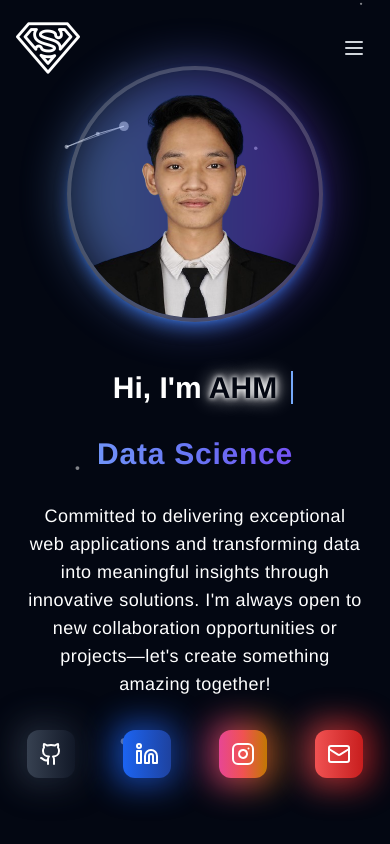
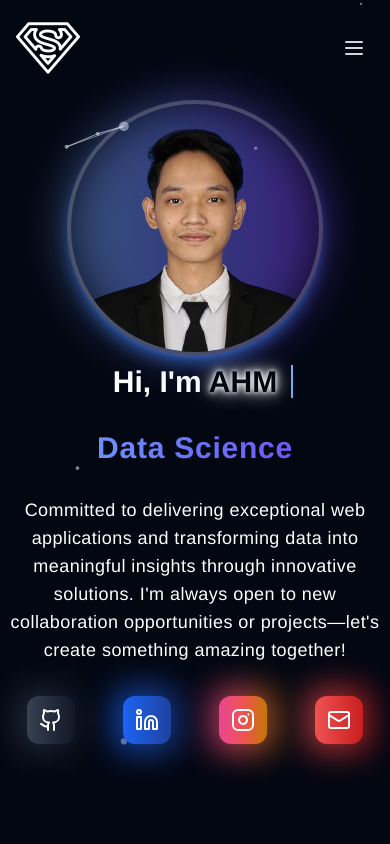
Before and after one commit to ahmadseloabadi/PORTOFOLIO-SELO, a React (Vite) app: page / in a window 390 px wide. Shown: the top 844 px of the page. Built offline with nearby package versions, Linux system fonts and the light colour scheme.

Commit message:
fix tagline

```diff
--- a/src/components/Hero.tsx
+++ b/src/components/Hero.tsx
@@ -115,15 +115,14 @@ const Hero = () => {
     >
       <ParticlesBackground />
       <div className="absolute max-w-6xl w-full mx-auto">
-        <div className="flex flex-col lg:flex-row items-center gap-12 lg:gap-20">
+        <div className="flex flex-col lg:flex-row items-center gap-2 lg:gap-20">
           {/* Enhanced Profile Section */}
-
           <div className="relative w-64 h-64 md:w-72 md:h-72 animate-float">
             <div
               className={`absolute inset-0 rounded-full opacity-20 blur-xl animate-pulse bg-gradient-to-r ${professions[currentProfession].gradient}`}
             ></div>
             <div
-              className={`relative w-full h-full rounded-full overflow-hidden border-4 border-opacity-50 transform hover:scale-105 transition-transform duration-300 ${professions[currentProfession].shadowColor} shadow-lg border-white/20`}
+              className={`relative w-64 h-64 rounded-full overflow-hidden border-4 border-opacity-50 transform hover:scale-105 transition-transform duration-300 ${professions[currentProfession].shadowColor} shadow-lg border-white/20`}
             >
               <img
                 src="/assets/pas_foto.png"
@@ -132,10 +131,10 @@ const Hero = () => {
               />
             </div>
           </div>
-
           {/* Content Section */}
-          <div className="flex-1 space-y-8 text-center lg:text-left">
+          <div className="w-full flex flex-col space-y-8 text-center lg:text-left">
             {/* Enhanced Name with Typing Effect */}
+            <div className="w-full">
               <h1 className="text-3xl sm:text-4xl lg:text-5xl font-bold">
                 Hi, I'm{" "}
                 <span className="relative">
@@ -150,6 +149,7 @@ const Hero = () => {
                   <span className="absolute -right-4 top-0 h-full w-[2px] bg-blue-400 animate-blink" />
                 </span>
               </h1>
+            </div>
 
             {/* Enhanced Profession Section with dynamic colors */}
             <div className="h-8 overflow-hidden ">
--- a/src/components/SkillDiagram.tsx
+++ b/src/components/SkillDiagram.tsx
@@ -72,7 +72,7 @@ const SkillDiagram = () => {
 
   // Fungsi untuk menghitung ukuran CPU core berdasarkan ukuran layar
   const getCpuSize = () => {
-    if (windowSize.width <= 640) return "w-20 h-20"; // Mobile
+    if (windowSize.width <= 640) return "w-24 h-24"; // Mobile
     if (windowSize.width <= 768) return "w-28 h-28"; // Tablet
     return "w-40 h-40"; // Desktop
   };
--- a/src/components/Tagline.tsx
+++ b/src/components/Tagline.tsx
@@ -46,8 +46,8 @@ const BilingualText: React.FC<BilingualTextProps> = ({
       case "hero":
       default:
         return {
-          container: "text-lg ",
-          text: "tracking-wide md:mr-16 mr-0",
+          container: "text-lg relative ",
+          text: "tracking-wide lg:mr-16 lg:mx-0 md:mx-16 mr-0 ",
         };
     }
   };
@@ -108,7 +108,7 @@ const Tagline = ({
   };
 
   return (
-    <div className="w-full relative">
+    <div className="w-full">
       <BilingualText content={content || defaultContent} variant={variant} />
     </div>
   );
```
Lines whose indentation alone changed are shown as unchanged.
